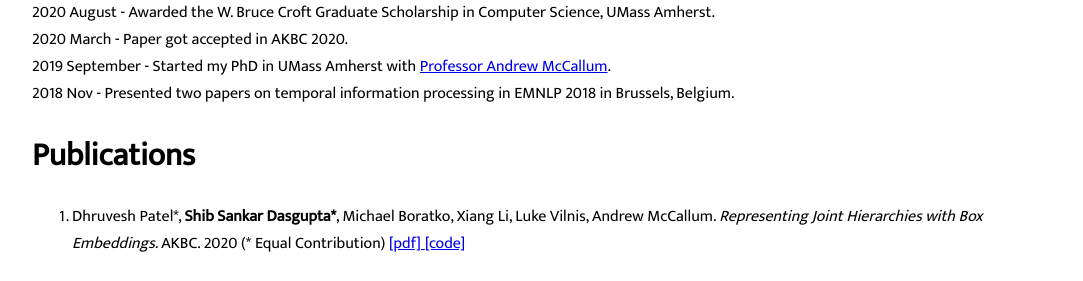
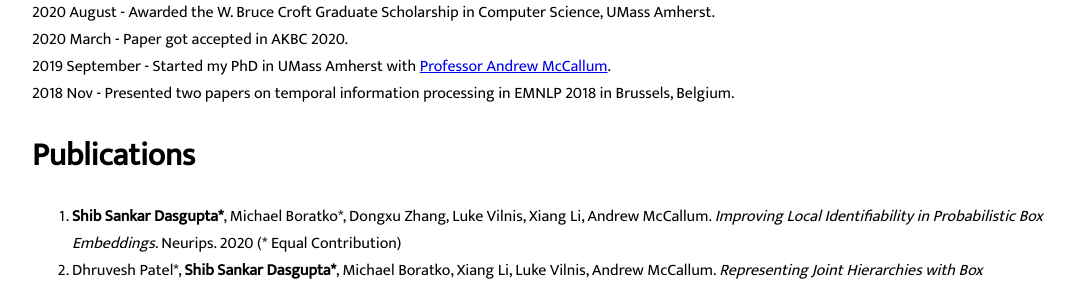
Before and after one commit to ssdasgupta/ssdasgupta.github.io, a plain HTML site: page index.html in a window 1280 px wide. Shown: the part 670-951 px from the top of the page, without its empty margins (96-1179 px from the left). Drawn offline with Linux system fonts and the light colour scheme.

Commit message:
Update index.html

```diff
--- a/index.html
+++ b/index.html
@@ -63,6 +63,7 @@ Representation Learning, Knowledge Base reasoning, Geometric Embedding.
 
 <h1> Publications </h1>
 <ol>
+<li> <b>Shib Sankar Dasgupta*</b>, Michael Boratko*, Dongxu Zhang, Luke Vilnis, Xiang Li, Andrew McCallum. <i> Improving Local Identifiability in Probabilistic Box Embeddings. </i> Neurips. 2020 (* Equal Contribution) <br></li>
 <li> Dhruvesh Patel*, <b>Shib Sankar Dasgupta*</b>, Michael Boratko, Xiang Li, Luke Vilnis, Andrew McCallum. <i> Representing Joint Hierarchies with Box Embeddings. </i> AKBC. 2020 (* Equal Contribution) <a href=https://openreview.net/forum?id=J246NSqR_l> [pdf] <a href="https://github.com/iesl/grinch">[code]</a></a><br> <br></li>
 <li> <b>Shib Sankar Dasgupta</b>, Swayambhu Nath Ray and Partha Talukdar. <i> HyTE: Hyperplane-based Temporally aware Knowledge Graph Embedding. </i> EMNLP. 2018 <a href=https://www.aclweb.org/anthology/D18-1225/> [pdf] <a href="https://github.com/malllabiisc/HyTE">[code]</a></a><br> <br></li>
 <li> Swayambhu Nath Ray, <b>Shib Sankar Dasgupta</b> and Partha Talukdar. <i> AD3: Attentive Deep Document Dater. </i> EMNLP. 2018 <a href=https://www.aclweb.org/anthology/D18-1213/> [pdf] <a href="https://github.com/ssdasgupta/AD3-EMNLP2018">[code]</a></a><br> <br></li>
```
